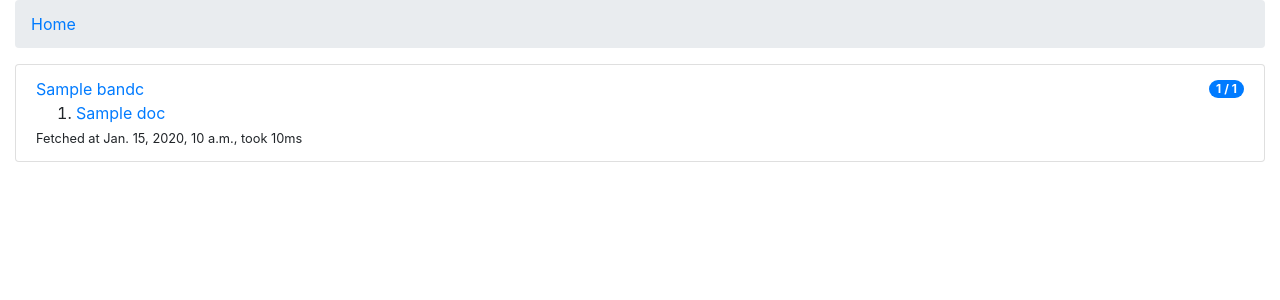
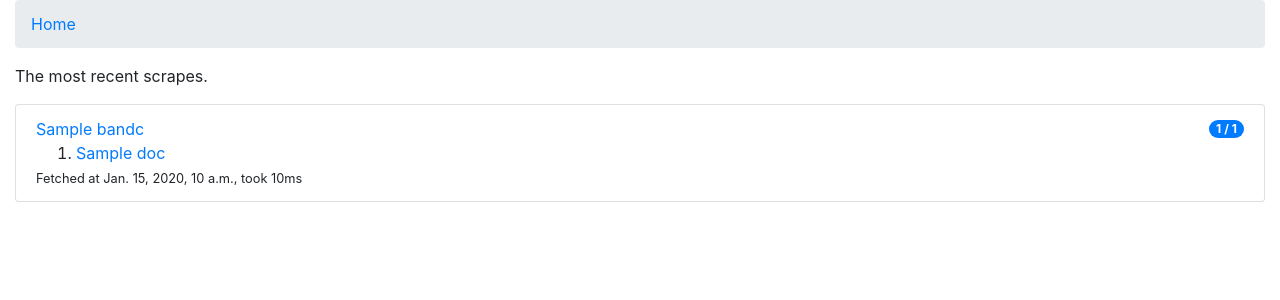
Before and after one commit to crccheck/atx-bandc, a Django app: template bandc/apps/agenda/templates/agenda/scrapelog_list.html in a window 1280 px wide. Shown: the top 300 px of the page. Run offline with Django 3.2, Linux system fonts and the light colour scheme; the template is opened without the code that fills it: most values are stand-ins (such as "Sample title", 1, 10 or a date in 2020); some libraries are stand-ins or nearby versions.

Commit message:
add an intro

```diff
--- a/bandc/apps/agenda/templates/agenda/scrapelog_list.html
+++ b/bandc/apps/agenda/templates/agenda/scrapelog_list.html
@@ -4,6 +4,9 @@
 {% block head_title %}Scrape history{% endblock %}
 
 {% block content %}
+<p>
+  The most recent scrapes.
+</p>
 <ul class="list-group">
   {% for entry in object_list %}
     <li class="list-group-item">
```
